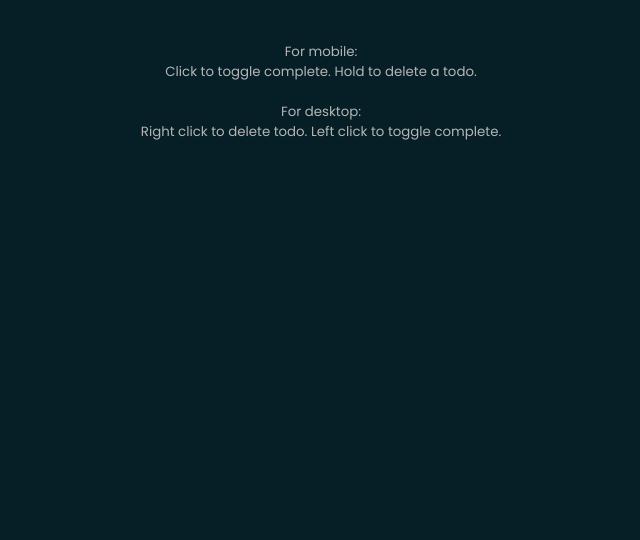
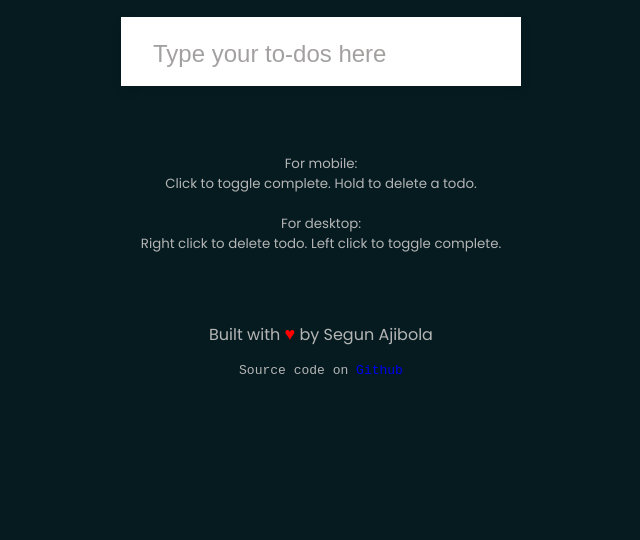
Before and after one commit to segunajibola/todo-app, a plain HTML site: page index.html in a window 1280 px wide. Shown: the part 260-800 px from the top of the page, without its empty margins (319-959 px from the left). Drawn offline with Linux system fonts and the light colour scheme.

Commit message:
edit todos

```diff
--- a/index.html
+++ b/index.html
@@ -10,9 +10,9 @@
 </head>
 <body>
     <h1>To-dos</h1>
-    <h2>Save your to-dos here.</h2>
+    <h2>Save your to-dos.</h2>
     <form id="form">
-        <input type="text" id="input" class="input" placeholder="Enter your Todo here" autocomplete="off" />
+        <input type="text" id="input" class="input" placeholder="Type your to-dos here" autocomplete="off" />
         <ul class="todos" id="todos"></ul>
     </form>
     <div class="device-info">
@@ -25,5 +25,9 @@
             Left click to toggle complete.
         </small>
     </div>
+    <footer>
+        <p>Built with <span class="love">&#9829</span> by Segun Ajibola</p>
+        <code>Source  code on&nbsp<a href="https://github.com/segunajibola/todo-app">Github</a></code>
+    </footer>
 </body>
 </html>
--- a/style.css
+++ b/style.css
@@ -5,11 +5,11 @@
 }
 
 body {
-    background-color: #061f27;
+    background-color: #051b20;
     color: #444;
     display: flex;
     align-items: center;
-    /* justify-content: center; */
+    justify-content: center;
     flex-direction: column;
     font-family: "Poppins", sans-serif;
     margin: 0;
@@ -84,3 +84,23 @@ small {
     justify-content: center;
     flex-direction: column;
 }
+
+footer {
+    color: #b5b5b5;
+    margin: 50px 0px;
+}
+
+footer p .love {
+    color: red;
+    font-size: 18px;
+}
+
+footer code {
+    display: flex;
+    align-items: center;
+    justify-content: center;
+}
+
+footer code a {
+    text-decoration: none;
+}
```
